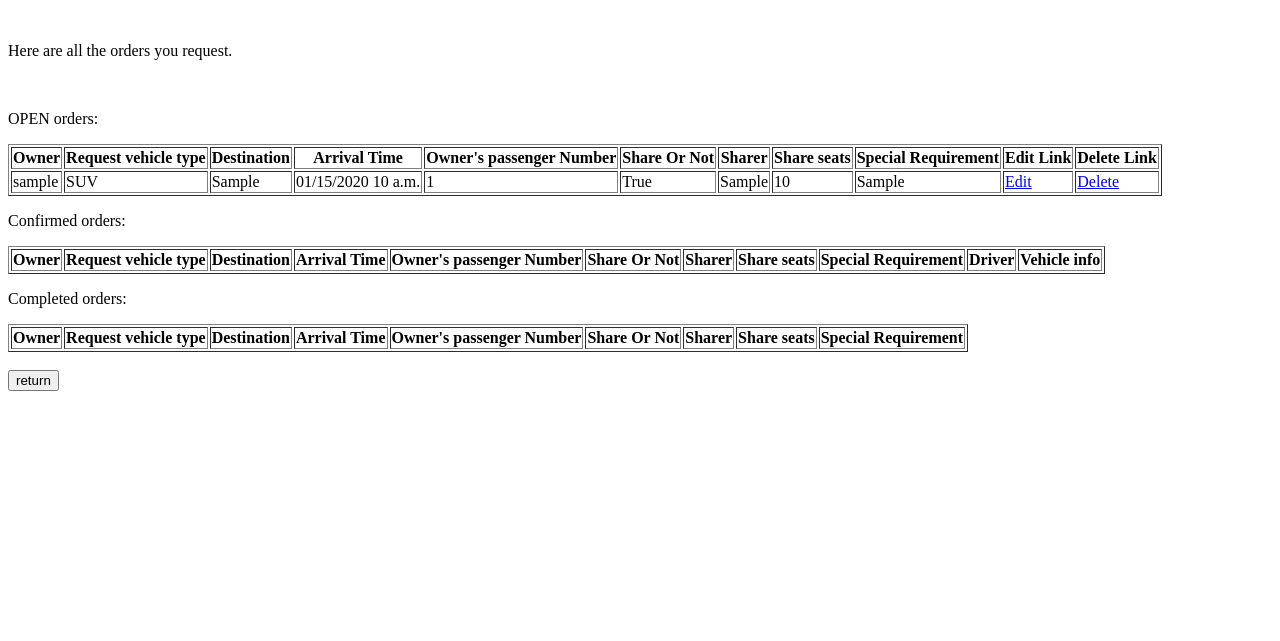
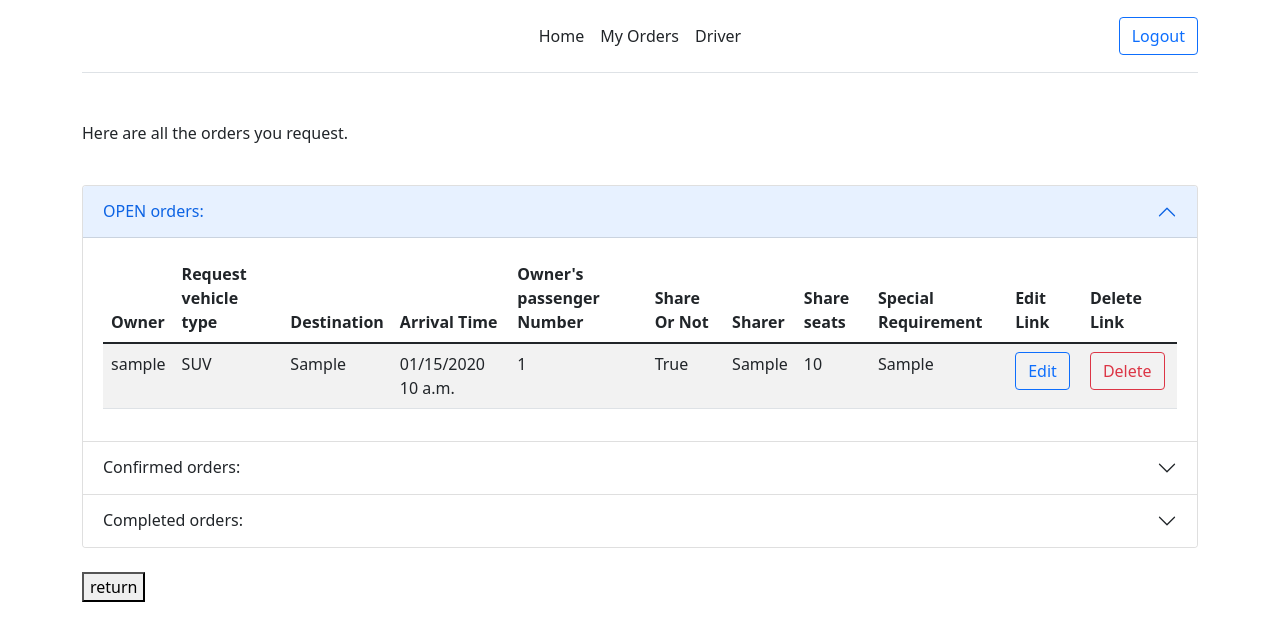
Before and after one commit to JunFenngZhi/RideSharingApp, a Django app: page /showOwnerOrders/ in a window 1280 px wide. Shown: the top 641 px of the page. Run offline with Django 4.2, Linux system fonts and the light colour scheme; a user stored in the database is signed in; tables that the repository leaves empty hold one stand-in row (values such as "Sample post"); lists and menus that the app fills with data are empty.

Commit message:
beautified

```diff
--- a/hw1/rideSharing/templates/rideSharing/showOwnerOrders.html
+++ b/hw1/rideSharing/templates/rideSharing/showOwnerOrders.html
@@ -1,14 +1,25 @@
+{% extends "rideSharing/base.html" %}
+{% block content %}
 
+<div class="container">
     <br>
     <p>
         Here are all the orders you request.
     </p>
     <br>
-
-<p>
+    <div class="accordion" id="accordionPanelsStayOpenExample">
+        <div class="accordion-item">
+            <h2 class="accordion-header" id="panelsStayOpen-headingOne">
+                <button class="accordion-button" type="button" data-bs-toggle="collapse"
+                    data-bs-target="#panelsStayOpen-collapseOne" aria-expanded="true"
+                    aria-controls="panelsStayOpen-collapseOne">
                     OPEN orders:
-</p>
-<table border="1">
+                </button>
+            </h2>
+            <div id="panelsStayOpen-collapseOne" class="accordion-collapse collapse show" aria-labelledby="flush-headingOne"
+                data-bs-parent="#accordionFlushExample">
+                <div class="accordion-body">
+                    <table class="table table-striped table-hover table-responsive">
                         <!-- tr表示每一行， td表示每一个元素 -->
                         <thead>
                             <tr>
@@ -41,20 +52,30 @@
                                 <td>{{ ride.sharer }}</td>
                                 <td>{{ ride.sharer_seats }}</td>
                                 <td>{{ ride.special_requirements }}</td>
-            <td><a href="{% url 'editOwnerOrders' ride.id %}">Edit</a></td>
-            <td><a href="{% url 'deleteOwnerOrders' ride.id %}">Delete</a></td>
+                                <td><a href="{% url 'editOwnerOrders' ride.id %}" class="btn btn-outline-primary" role="button">Edit</a></td>
+                                <td><a href="{% url 'deleteOwnerOrders' ride.id %}" class="btn btn-outline-danger" role="button">Delete</a></td>
 
                             </tr>
                             {% endfor %}
                         </tbody>
 
                     </table>
+                </div>
+            </div>
+        </div>
 
-
-<p>
+        <div class="accordion-item">
+            <h2 class="accordion-header" id="panelsStayOpen-headingTwo">
+                <button class="accordion-button collapsed" type="button" data-bs-toggle="collapse"
+                    data-bs-target="#panelsStayOpen-collapseTwo" aria-expanded="false"
+                    aria-controls="panelsStayOpen-collapseTwo">
                     Confirmed orders:
-</p>
-<table border="1">
+                </button>
+            </h2>
+            <div id="panelsStayOpen-collapseTwo" class="accordion-collapse collapse" aria-labelledby="panelsStayOpen-headingTwo"
+                data-bs-parent="#accordionFlushExample">
+                <div class="accordion-body">
+                    <table class="table table-striped table-hover table-responsive">
                         <!-- tr表示每一行， td表示每一个元素 -->
                         <thead>
                             <tr>
@@ -88,18 +109,28 @@
                                 <td>{{ ride.sharer_seats }}</td>
                                 <td>{{ ride.special_requirements }}</td>
                                 <td>{{ ride.driver }}</td>
-            <td><a href="{% url 'showVehicle' ride.id %}">Show Vehicle info</a></td>
+                                <td><a href="{% url 'showVehicle' ride.id %}" class="btn btn-outline-info" role="button">Show</a></td>
                             </tr>
                             {% endfor %}
                         </tbody>
 
                     </table>
+                </div>
+            </div>
+        </div>
 
-
-<p>
+        <div class="accordion-item">
+            <h2 class="accordion-header" id="panelsStayOpen-headingThree">
+                <button class="accordion-button collapsed" type="button" data-bs-toggle="collapse"
+                    data-bs-target="#panelsStayOpen-collapseThree" aria-expanded="false"
+                    aria-controls="panelsStayOpen-collapseThree">
                     Completed orders:
-</p>
-<table border="1">
+                </button>
+            </h2>
+            <div id="panelsStayOpen-collapseThree" class="accordion-collapse collapse" aria-labelledby="panelsStayOpen-headingThree"
+                data-bs-parent="#accordionFlushExample">
+                <div class="accordion-body">
+                    <table class="table table-striped table-hover table-responsive">
                         <!-- tr表示每一行， td表示每一个元素 -->
                         <thead>
                             <tr>
@@ -135,10 +166,17 @@
                         </tbody>
 
                     </table>
-
+                </div>
+            </div>
+        </div>
+    </div>
 
     <br>
     <a href="{% url 'showAllOrders' %}">
         <button>return</button>
     </a>
     <br>
+
+
+</div>
+{% endblock content %}
--- a/hw1/rideSharing/views.py
+++ b/hw1/rideSharing/views.py
@@ -184,6 +184,8 @@
             arrive_date__gte=earlist_time,
             sharer="",
             # driver__seats__gte=F('passenger_num')+num_sharer,
+        ).exclude(
+            owner=request.user
         )
         if special_requirements:
             ride_list = canidate_list.filter(special_requirements=special_requirements)
```
Also changed, not shown: 1 other file. Lines whose indentation alone changed are shown as unchanged.
